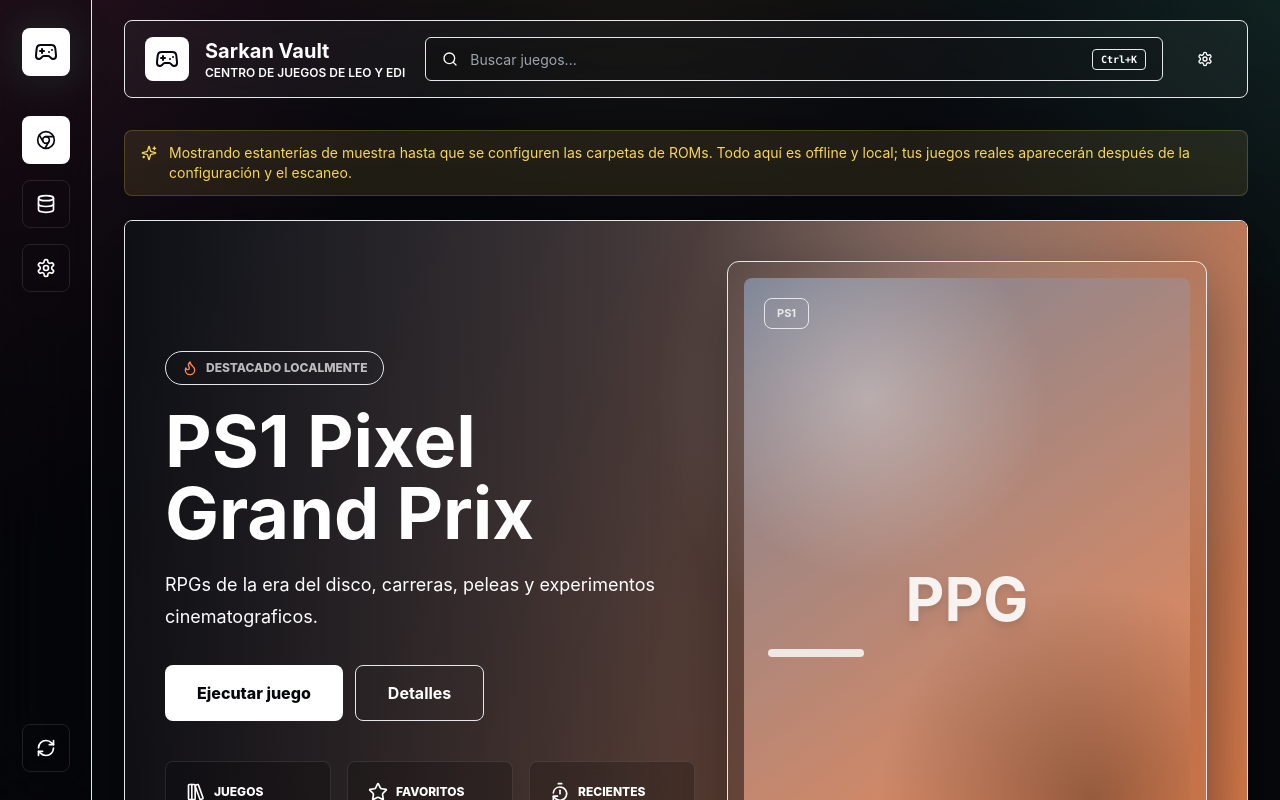
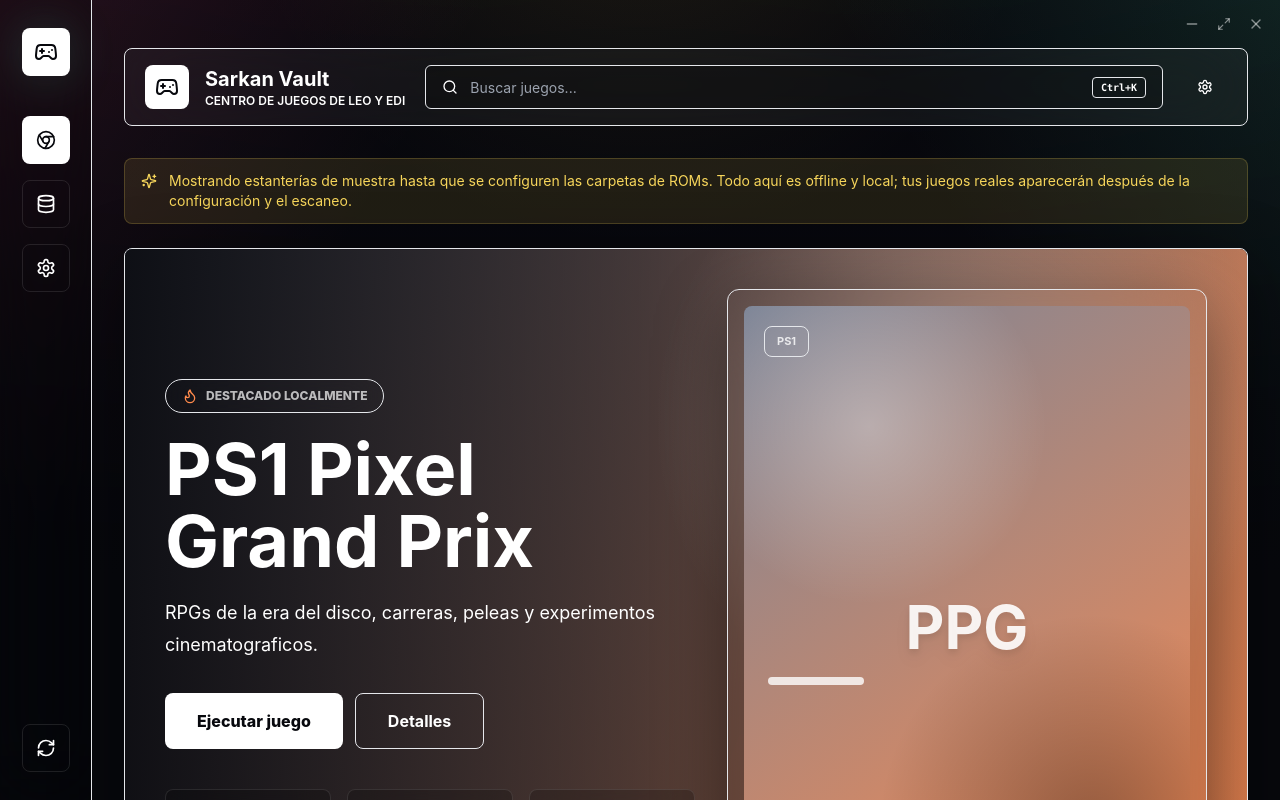
Before and after one commit to sark4n/SarkanVault, a React (Vite) app: page / in a window 1280 px wide. Shown: the top 800 px of the page. Built offline with nearby package versions, Linux system fonts and the light colour scheme.

Commit message:
Fix black screen & Add window controls

```diff
--- a/src/renderer/src/components/AppShell.tsx
+++ b/src/renderer/src/components/AppShell.tsx
@@ -1,7 +1,9 @@
-import { Database, Gamepad2, Chrome as Home, RefreshCw, Search, Settings, Sparkles } from 'lucide-react'
+import { Database, Gamepad2, Maximize2, Minus, Chrome as Home, RefreshCw, Search, Settings, Sparkles, X } from 'lucide-react'
 import { useCallback, useEffect, useRef, useState } from 'react'
 import type { GameEntry, LibrarySnapshot } from '@shared/types'
 import { SearchDropdown } from '@renderer/components/SearchDropdown'
+
+const windowControls = window.windowControls
 
 interface AppShellProps {
   snapshot: LibrarySnapshot
@@ -31,6 +33,7 @@ export function AppShell({
   children
 }: AppShellProps): JSX.Element {
   const [searchOpen, setSearchOpen] = useState(false)
+  const [isMaximized, setIsMaximized] = useState(false)
   const inputRef = useRef<HTMLInputElement>(null)
 
   const focusSearch = useCallback(() => {
@@ -55,11 +58,51 @@ export function AppShell({
     return () => window.removeEventListener('keydown', handleKey)
   }, [focusSearch])
 
+  useEffect(() => {
+    if (!windowControls) return
+    windowControls.isMaximized().then(setIsMaximized).catch(() => {})
+    const unsubscribe = windowControls.onMaximizeChange(setIsMaximized)
+    return unsubscribe
+  }, [])
+
+  const handleMinimize = useCallback(() => { windowControls?.minimize().catch(() => {}) }, [])
+  const handleMaximize = useCallback(() => { windowControls?.maximize().catch(() => {}) }, [])
+  const handleClose = useCallback(() => { windowControls?.close().catch(() => {}) }, [])
+
   return (
     <div className="min-h-screen bg-night text-white">
       <div className="fixed inset-0 overflow-hidden">
         <div className="absolute inset-0 bg-[linear-gradient(120deg,rgba(255,79,139,0.16),transparent_28%),linear-gradient(240deg,rgba(92,242,196,0.14),transparent_26%),radial-gradient(circle_at_50%_-20%,rgba(247,214,91,0.12),transparent_35%)]" />
         <div className="absolute inset-0 bg-[linear-gradient(180deg,rgba(7,8,13,0.2),#07080d_72%)]" />
+      </div>
+
+      <div className="fixed inset-x-0 top-0 z-50 flex items-center justify-end gap-0 px-2 py-2" style={{ WebkitAppRegion: 'drag' } as React.CSSProperties}>
+        <div className="flex items-center" style={{ WebkitAppRegion: 'no-drag' } as React.CSSProperties}>
+          <button
+            type="button"
+            onClick={handleMinimize}
+            className="inline-flex h-8 w-8 items-center justify-center rounded text-white/50 transition hover:bg-white/10 hover:text-white"
+            title="Minimizar"
+          >
+            <Minus className="h-4 w-4" />
+          </button>
+          <button
+            type="button"
+            onClick={handleMaximize}
+            className="inline-flex h-8 w-8 items-center justify-center rounded text-white/50 transition hover:bg-white/10 hover:text-white"
+            title={isMaximized ? 'Restaurar' : 'Maximizar'}
+          >
+            <Maximize2 className="h-3.5 w-3.5" />
+          </button>
+          <button
+            type="button"
+            onClick={handleClose}
+            className="inline-flex h-8 w-8 items-center justify-center rounded text-white/50 transition hover:bg-red-500/80 hover:text-white"
+            title="Cerrar"
+          >
+            <X className="h-4 w-4" />
+          </button>
+        </div>
       </div>
 
       <aside className="fixed inset-y-0 left-0 z-30 hidden w-[92px] border-r border-white/8 bg-black/20 backdrop-blur-2xl lg:block">
@@ -94,7 +137,7 @@ export function AppShell({
         </div>
       </aside>
 
-      <main className="relative z-10 min-h-screen px-5 pb-14 pt-5 lg:pl-[124px] lg:pr-8">
+      <main className="relative z-10 min-h-screen px-5 pb-14 pt-12 lg:pl-[124px] lg:pr-8">
         <header className="mb-8 flex items-center gap-5 rounded-lg border border-white/8 bg-white/[0.045] px-5 py-4 backdrop-blur-2xl">
           <button type="button" onClick={onHome} className="flex shrink-0 items-center gap-4 text-left">
             <span className="flex h-11 w-11 shrink-0 items-center justify-center rounded-lg bg-white text-night">
--- a/src/renderer/src/components/ConsoleTile.tsx
+++ b/src/renderer/src/components/ConsoleTile.tsx
@@ -2,7 +2,13 @@ import { ChevronRight } from 'lucide-react'
 import type { ConsoleDefinition, EmulatorConfig, GameEntry } from '@shared/types'
 import { isConfigured } from '@renderer/lib/format'
 
-const Buffer = window.Buffer || require('buffer').Buffer
+function toMediaUrl(filePath: string): string {
+  const encoded = btoa(unescape(encodeURIComponent(filePath)))
+    .replace(/\+/g, '-')
+    .replace(/\//g, '_')
+    .replace(/=+$/, '')
+  return `retro-media://local/${encoded}`
+}
 
 interface ConsoleTileProps {
   consoleDef: ConsoleDefinition
@@ -23,7 +29,7 @@ export function ConsoleTile({ consoleDef, games, config, onOpen }: ConsoleTilePr
       {imageUrl ? (
         <>
           <img
-            src={imageUrl.startsWith('http') ? imageUrl : `retro-media://local/${Buffer.from(imageUrl, 'utf8').toString('base64url')}`}
+            src={imageUrl.startsWith('http') ? imageUrl : toMediaUrl(imageUrl)}
             alt={consoleDef.name}
             className="absolute inset-0 h-full w-full object-cover"
           />
```
Also changed, not shown: src/electron/main/index.ts (+31 -0 lines), src/electron/preload/index.ts (+12 -0 lines), src/renderer/vite-env.d.ts (+9 -0 lines).
